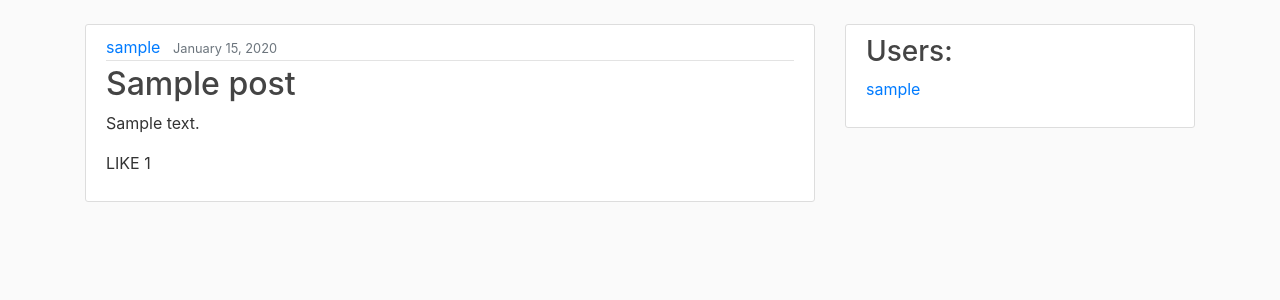
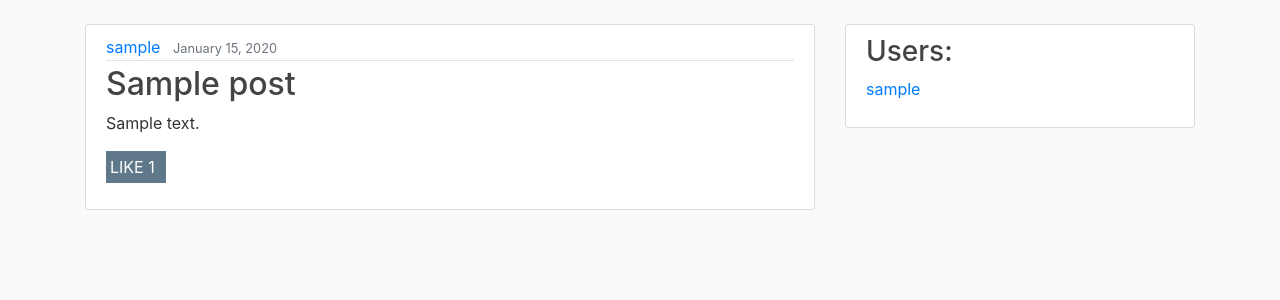
Before and after one commit to SyedShahiq/awesomeblogs, a Django app: page /posts/ in a window 1280 px wide. Shown: the part 56-356 px from the top of the page. Run offline with Django 3.2, Linux system fonts and the light colour scheme; tables that the repository leaves empty hold one stand-in row (values such as "Sample post"); some libraries are stand-ins or nearby versions.

Commit message:
Css added for like button

```diff
--- a/blog/templates/posts.html
+++ b/blog/templates/posts.html
@@ -4,7 +4,7 @@
 		<article class="media content-section">
 		  <div class="media-body">
 		    <div class="article-metadata">
-		      <a class="mr-2" href="">{{ post.author.username }}</a>
+		      <a class="mr-2" href="/post/user/{{post.author.id}}">{{ post.author.username }}</a>
 		      <small class="text-muted">{{ post.date_posted|date:"F d, Y" }}</small>
 		    </div>
 		    <h2><a class="article-title" href="/post/{{post.id}}">{{ post.title }}</a></h2>
--- a/static/css/style.css
+++ b/static/css/style.css
@@ -104,3 +104,13 @@ a.article-title:hover {
   text-decoration: none;
   color: #428bca;
 }
+
+.like {
+  background: #5f788a;
+  width: 60px;
+  padding: 4px;
+  color: white;
+}
+.like:hover {
+  cursor: pointer;
+}
```
